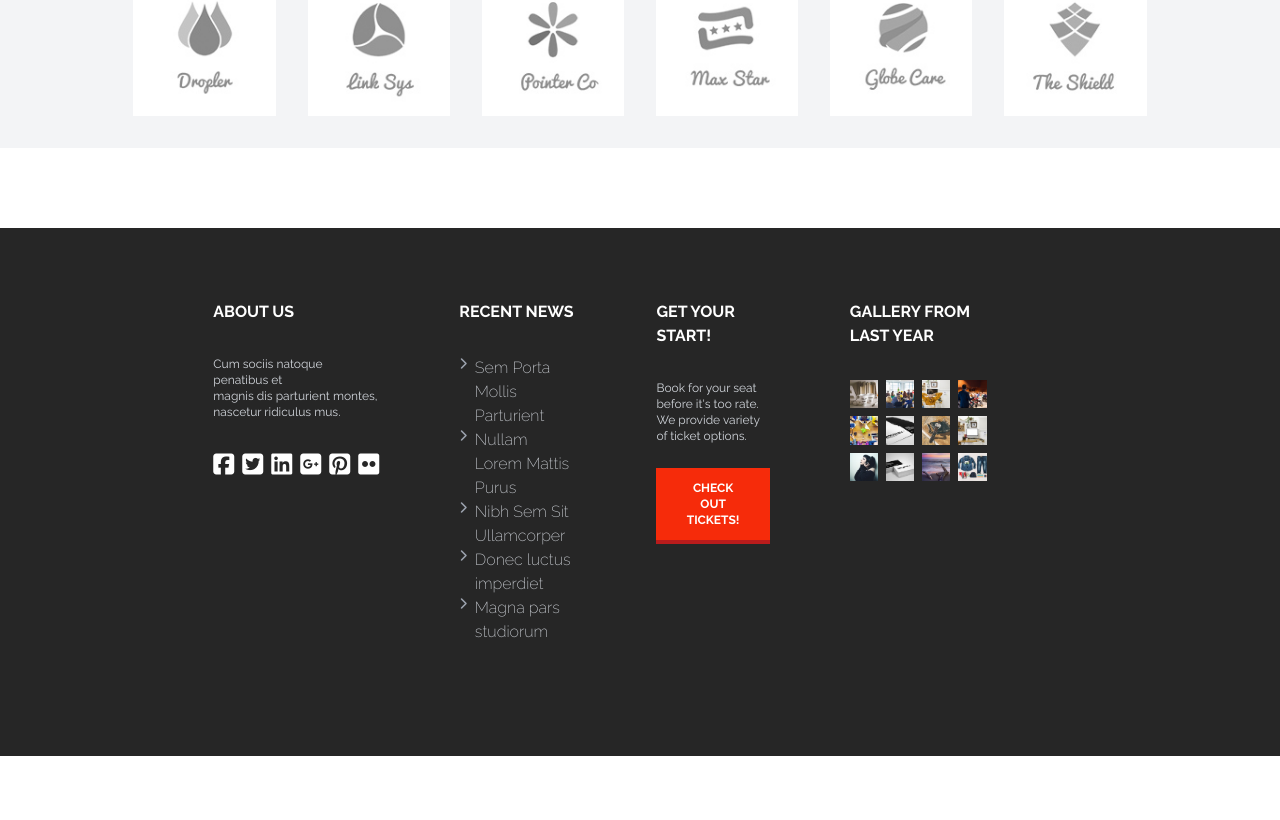
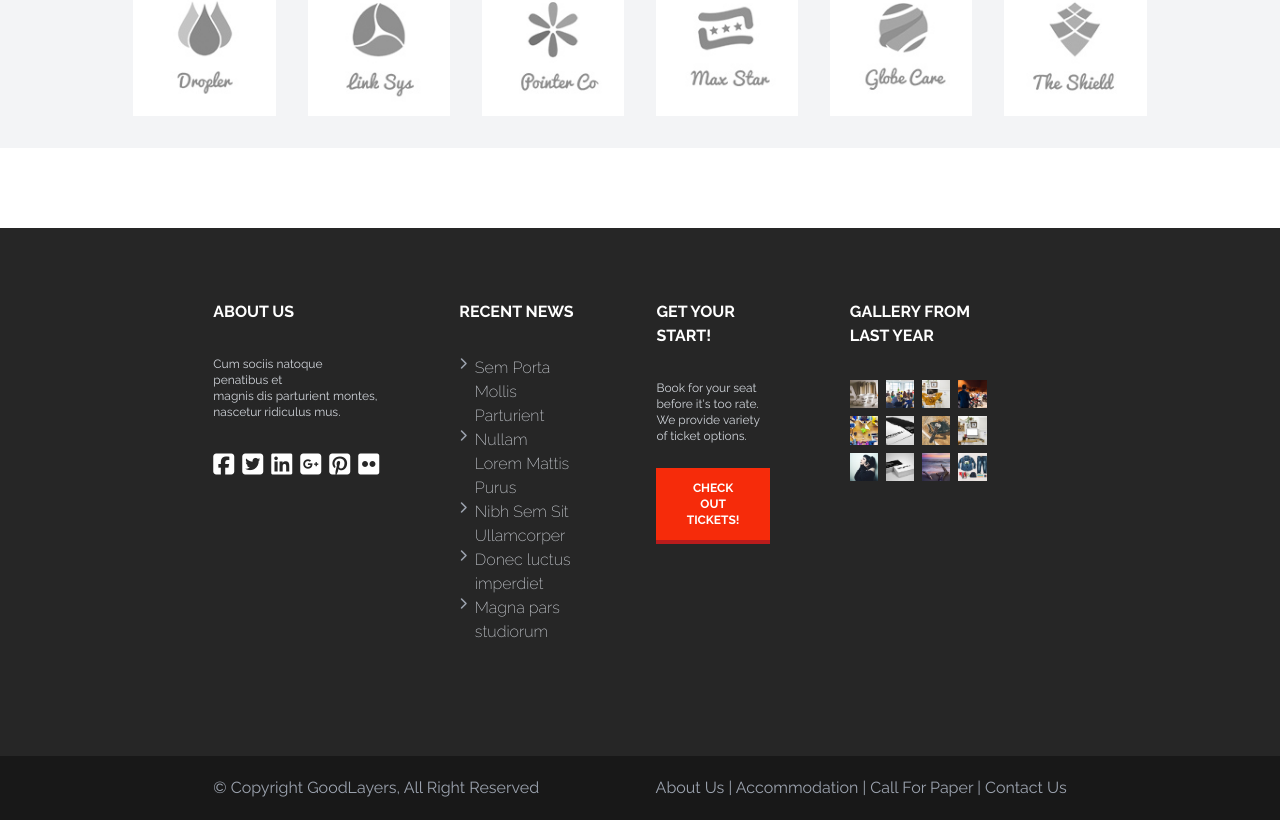
Before and after one commit to surefire-hu/proj-html-vuejs, a Vue app: page / in a window 1280 px wide. Shown: the part 5336-6156 px from the top of the page. Before the commit the page ends 6092 px from the top, so only its background shows below. Built offline with nearby package versions, Linux system fonts and the light colour scheme.

Commit message:
aggiunto AppFooter

```diff
--- a/src/components/footer/AppFooter.vue
+++ b/src/components/footer/AppFooter.vue
@@ -1,15 +1,18 @@
 <script>
 import AppFooterTop from './AppFooterTop.vue'
+import AppFooterBottom from './AppFooterBottom.vue'
 export default {
     name: 'AppFooter',
     components: {
         AppFooterTop,
+        AppFooterBottom,
     }
 };
 </script>
 
 <template>
     <AppFooterTop/>
+    <AppFooterBottom/>
 </template>
 
 <style>
--- a/src/components/footer/AppFooterBottom.vue
+++ b/src/components/footer/AppFooterBottom.vue
@@ -0,0 +1,19 @@
+<script>
+export default {
+    name:'AppFooterBottom'
+}
+</script>
+
+<template>
+    <div class="h-16 bg-button flex items-center">
+        <div class="w-2/3 flex justify-between mx-auto text-gray-400">
+            <p>© Copyright GoodLayers, All Right Reserved</p>
+            <div>
+                <a href="#" class="cursor-pointer hover:text-white"> About Us </a>|
+                <a href="#" class="cursor-pointer hover:text-white"> Accommodation </a>|
+                <a href="#" class="cursor-pointer hover:text-white"> Call For Paper </a>|
+                <a href="#" class="cursor-pointer hover:text-white"> Contact Us</a>
+            </div>
+        </div>
+    </div>
+</template>
```
